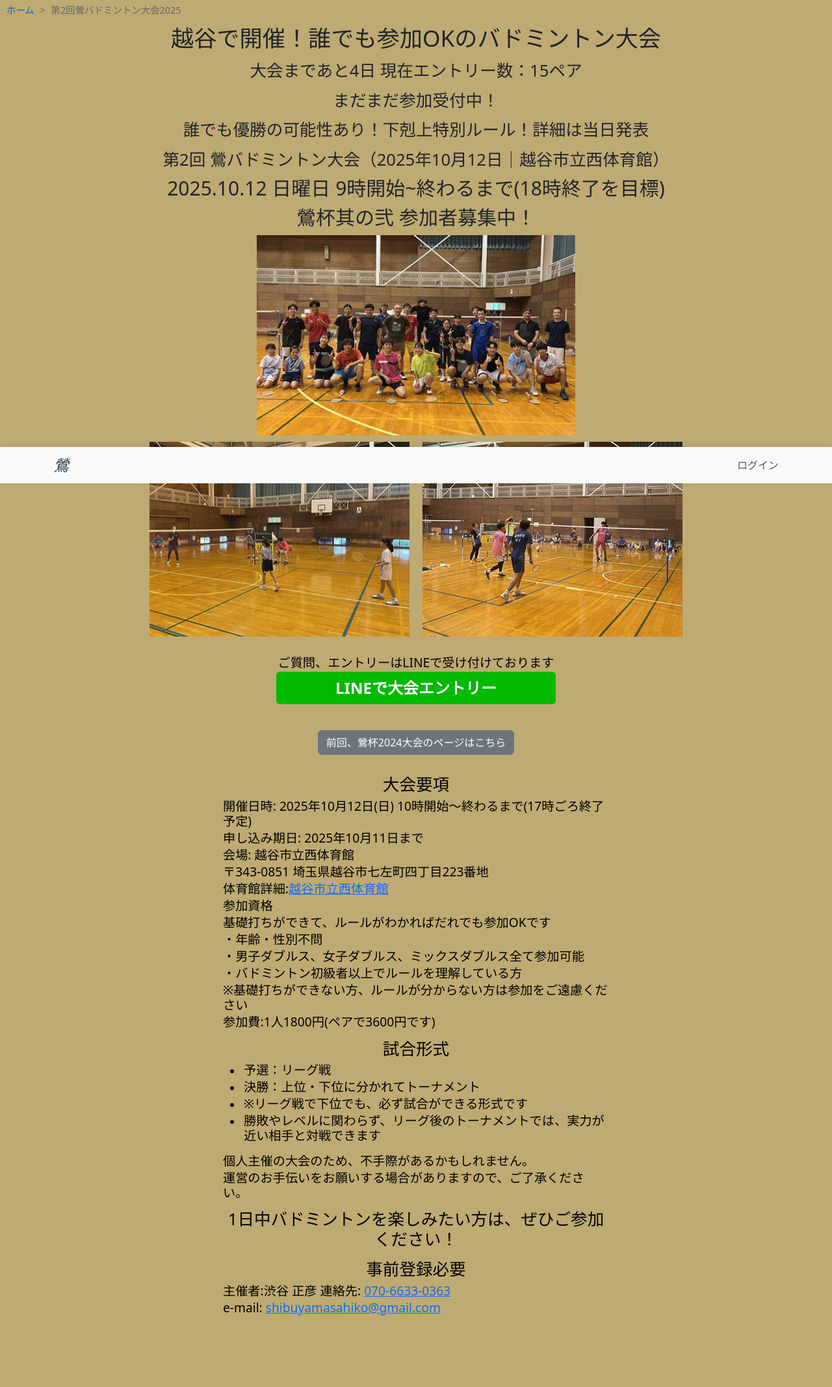
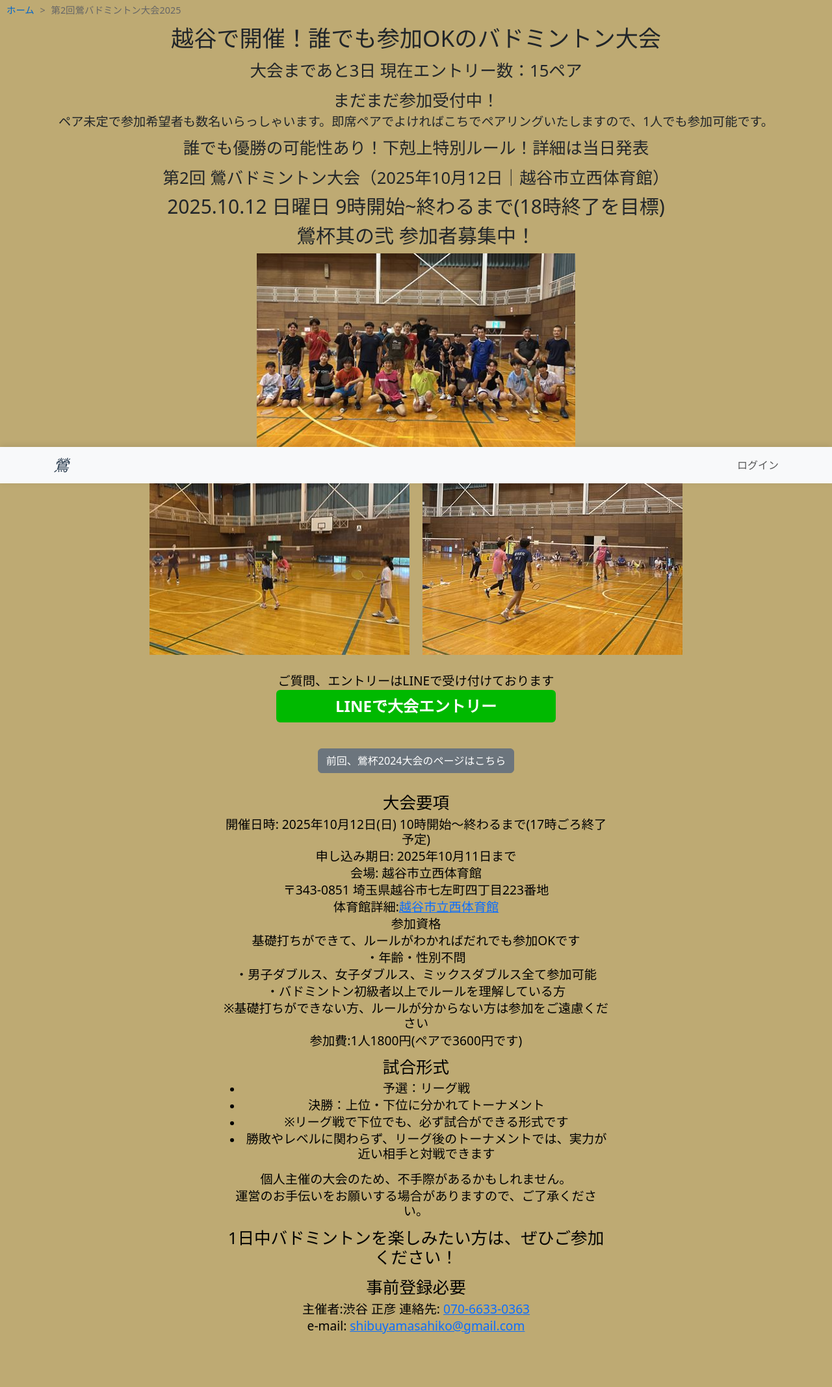
Before and after one commit to UGUIS8020/uguis-bad, a Flask app: page /tournament/uguis2025_tournament in a window 1280 px wide. Shown: the part 56-2191 px from the top of the page at 65% size. Before the commit the page ends 2081 px from the top, so only its background shows below. Run offline with Flask 3, Linux system fonts and the light colour scheme; some libraries are stand-ins or nearby versions.

Commit message:
新越谷02

```diff
--- a/templates/tournament/uguis2025_tournament.html
+++ b/templates/tournament/uguis2025_tournament.html
@@ -194,6 +194,7 @@ h2 {
 }
 
 h3 {
+    text-align: center;
     margin: 3px;
     padding: 0;
     font-size: 1.2em;
@@ -356,8 +357,9 @@ img:not(.avatar-ig img) {
 </div>
 
 <h1>越谷で開催！誰でも参加OKのバドミントン大会</h1>
-<h2>大会まであと4日 現在エントリー数：15ペア</h2>
+<h2>大会まであと3日 現在エントリー数：15ペア</h2>
 <h2>まだまだ参加受付中！</h2>
+<h3>ペア未定で参加希望者も数名いらっしゃいます。即席ペアでよければこちでペアリングいたしますので、1人でも参加可能です。</h3>
 <h2>誰でも優勝の可能性あり！下剋上特別ルール！詳細は当日発表</h2>
 <h2>第2回 鶯バドミントン大会（2025年10月12日｜越谷市立西体育館）</h2>
 <div class="boxtop">2025.10.12 日曜日 9時開始~終わるまで(18時終了を目標)</div>
```
